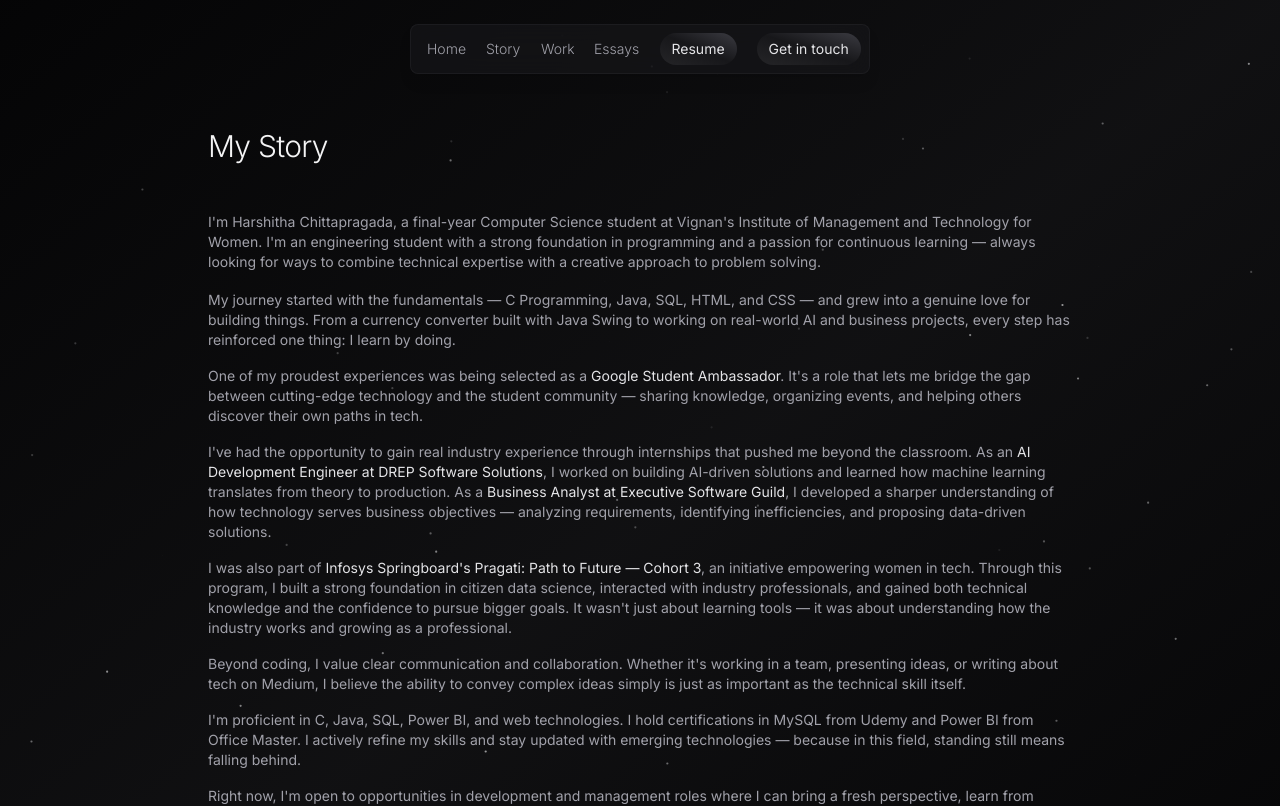
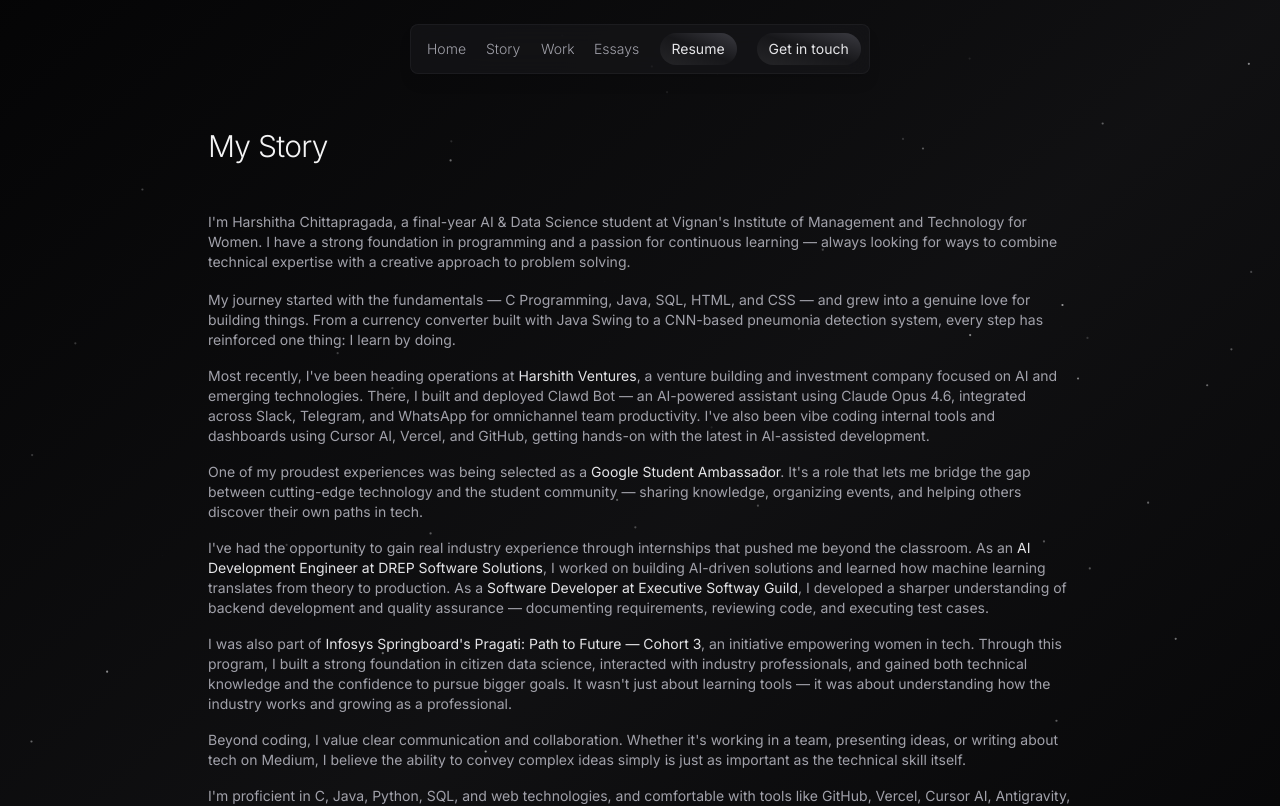
Before and after one commit to chittapragadaharshitha/harshitha.dev, a Next.js app: page /story in a window 1280 px wide. Shown: the top 806 px of the page. Built offline with nearby package versions, Linux system fonts and the light colour scheme; no server answers; what tailwindcss-debug-screens would draw is missing.

Commit message:
Add resume PDF, update story + work with Harshith Ventures experience

```diff
--- a/app/story/page.tsx
+++ b/app/story/page.tsx
@@ -15,17 +15,25 @@
         <div className="prose prose-zinc prose-invert max-w-none">
           <div className="text-zinc-400 space-y-4 text-xs sm:text-sm leading-relaxed">
             <p>
-              I'm Harshitha Chittapragada, a final-year Computer Science student at Vignan's Institute
-              of Management and Technology for Women. I'm an engineering student with a strong foundation
-              in programming and a passion for continuous learning — always looking for ways to combine
-              technical expertise with a creative approach to problem solving.
+              I'm Harshitha Chittapragada, a final-year AI & Data Science student at Vignan's Institute
+              of Management and Technology for Women. I have a strong foundation in programming and a
+              passion for continuous learning — always looking for ways to combine technical expertise
+              with a creative approach to problem solving.
             </p>
 
             <p>
               My journey started with the fundamentals — C Programming, Java, SQL, HTML, and CSS — and
               grew into a genuine love for building things. From a currency converter built with Java Swing
-              to working on real-world AI and business projects, every step has reinforced one thing: I
-              learn by doing.
+              to a CNN-based pneumonia detection system, every step has reinforced one thing: I learn by doing.
+            </p>
+
+            <p>
+              Most recently, I've been heading operations at <span className="text-zinc-200">Harshith Ventures</span>,
+              a venture building and investment company focused on AI and emerging technologies. There, I
+              built and deployed Clawd Bot — an AI-powered assistant using Claude Opus 4.6, integrated
+              across Slack, Telegram, and WhatsApp for omnichannel team productivity. I've also been vibe
+              coding internal tools and dashboards using Cursor AI, Vercel, and GitHub, getting hands-on
+              with the latest in AI-assisted development.
             </p>
 
             <p>
@@ -39,9 +47,9 @@
               I've had the opportunity to gain real industry experience through internships that pushed
               me beyond the classroom. As an <span className="text-zinc-200">AI Development Engineer at DREP Software Solutions</span>,
               I worked on building AI-driven solutions and learned how machine learning translates from
-              theory to production. As a <span className="text-zinc-200">Business Analyst at Executive Software Guild</span>, I
-              developed a sharper understanding of how technology serves business objectives — analyzing
-              requirements, identifying inefficiencies, and proposing data-driven solutions.
+              theory to production. As a <span className="text-zinc-200">Software Developer at Executive Softway Guild</span>, I
+              developed a sharper understanding of backend development and quality assurance — documenting
+              requirements, reviewing code, and executing test cases.
             </p>
 
             <p>
@@ -59,16 +67,17 @@
             </p>
 
             <p>
-              I'm proficient in C, Java, SQL, Power BI, and web technologies. I hold certifications in
-              MySQL from Udemy and Power BI from Office Master. I actively refine my skills and stay
-              updated with emerging technologies — because in this field, standing still means falling behind.
+              I'm proficient in C, Java, Python, SQL, and web technologies, and comfortable with tools
+              like GitHub, Vercel, Cursor AI, Antigravity, Power BI, and MySQL. I hold certifications
+              from Udemy, NPTEL, IBM, and Infosys. I actively refine my skills and stay updated with
+              emerging technologies — because in this field, standing still means falling behind.
             </p>
 
             <p>
               Right now, I'm open to opportunities in development and management roles where I can bring
               a fresh perspective, learn from experienced teams, and contribute meaningfully. I speak
-              English and Hindi fluently, and I bring energy, curiosity, and a builder's mindset to
-              everything I take on.
+              English, Hindi, and Telugu fluently, and I bring energy, curiosity, and a builder's mindset
+              to everything I take on.
             </p>
 
             <p>
--- a/app/work/page.tsx
+++ b/app/work/page.tsx
@@ -8,6 +8,14 @@
 import Particles from "../components/particles";
 
 const workExperience = [
+  {
+    title: "Harshith Ventures",
+    role: "Operations Lead",
+    period: "Jan 2026 - Present",
+    description: "Headed operations for a venture building and investment company. Built Clawd Bot — an AI Slack assistant using Claude Opus 4.6 integrated across Telegram, WhatsApp, and Slack for omnichannel productivity. Vibe coded tools using Cursor AI, Vercel, and GitHub.",
+    tags: ["Operations", "AI Agents", "Cursor", "Vercel", "Slack"],
+    current: true
+  },
   {
     title: "Google",
     role: "Student Ambassador",
```
Also changed, not shown: 1 other file (tests, documents, lock files or other folders).
